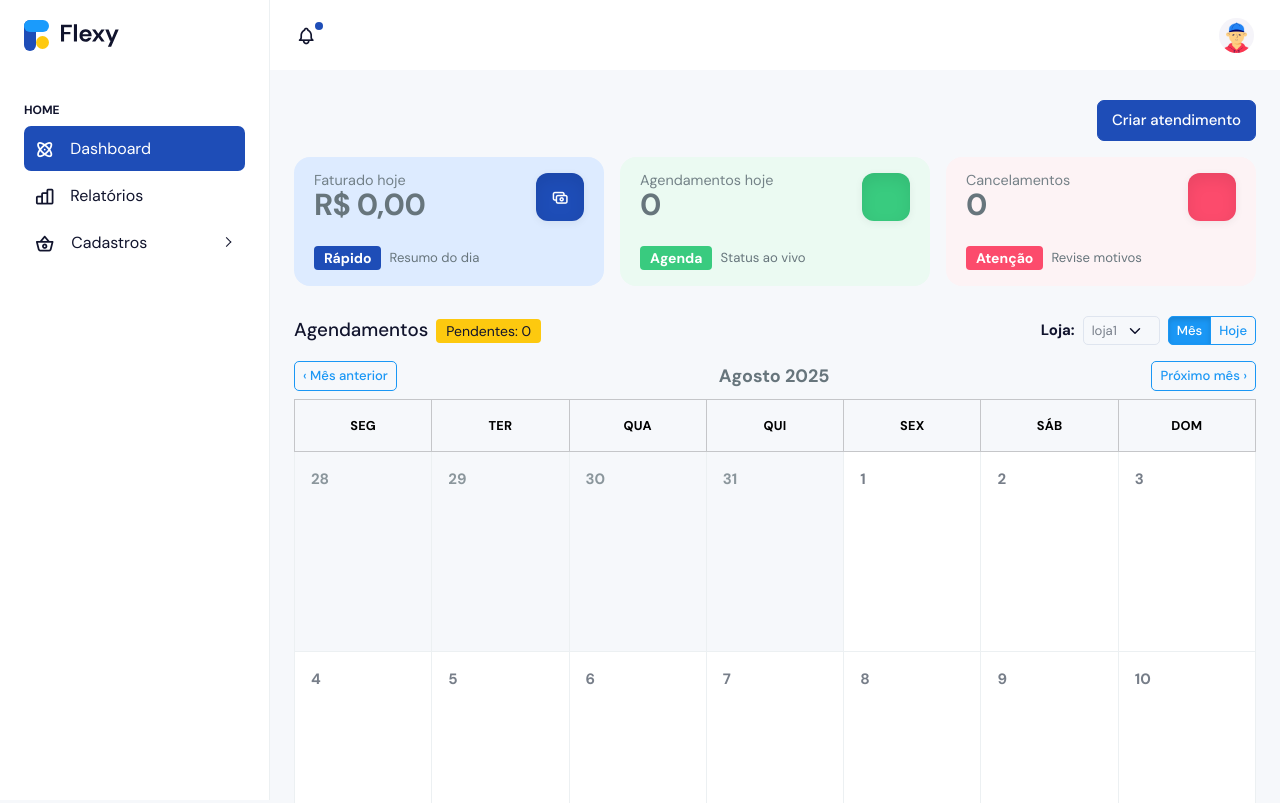
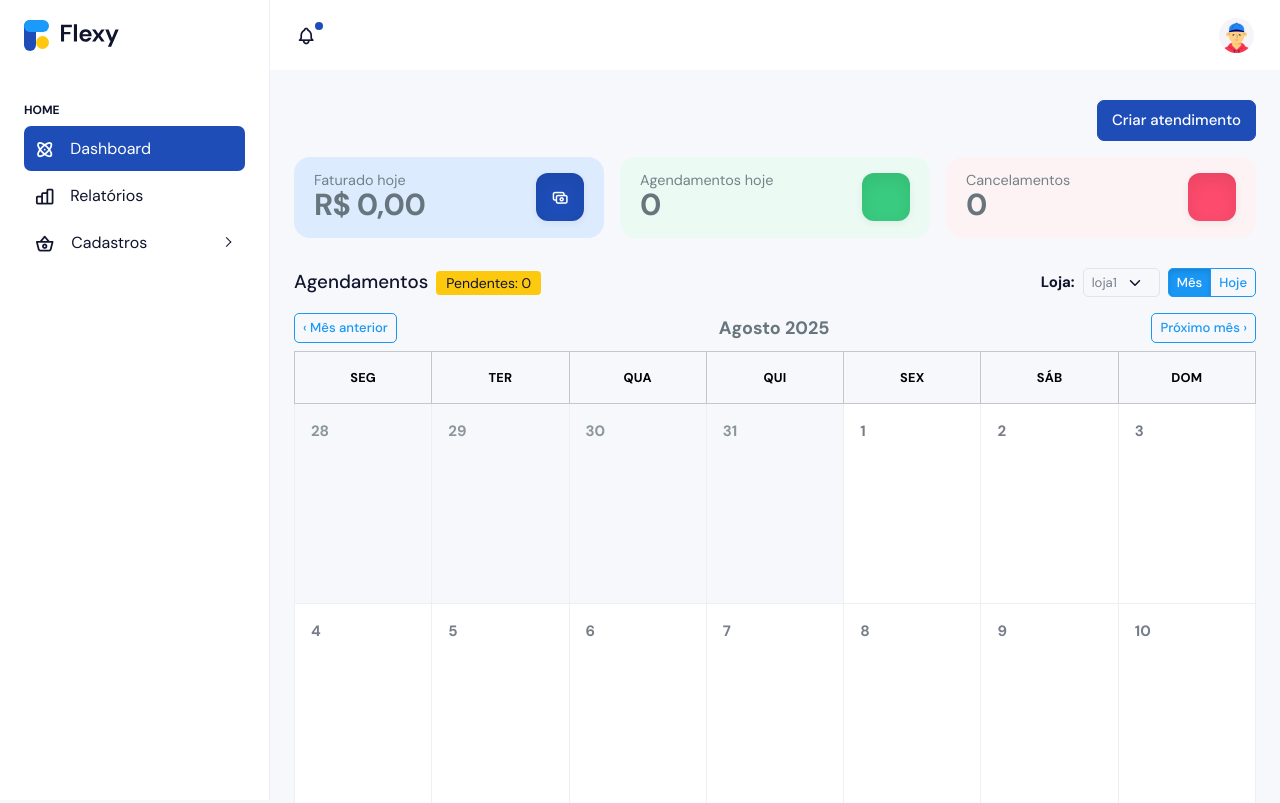
Before and after one commit to luan640/saas_atendimento, a Django app: page /home/ in a window 1280 px wide. Shown: the top 803 px of the page. Run offline with Django 5.2, Linux system fonts and the light colour scheme; a user stored in the database is signed in; data comes from the database, SQL or seed files in the repository; both versions use the stored data as it was after the commit; some libraries are stand-ins or nearby versions.

Commit message:
tela de agendamento

```diff
--- a/apps/accounts/templates/accounts/owner_home.html
+++ b/apps/accounts/templates/accounts/owner_home.html
@@ -24,10 +24,9 @@
 <!-- Seção de Agendamentos (carregada via HTMX) -->
 <div id="agendamentos-section"
      hx-get="{% url 'accounts:owner_home_agendamentos' %}"
-     hx-trigger="load"
+     hx-trigger="load once"
      hx-target="this"
      hx-swap="outerHTML">
-  <div class="text-muted">Carregando agendamentos…</div>
 </div>
 
 <div id="dash-loading" class="mt-3" style="display:none;">Carregando...</div>
--- a/apps/accounts/templates/accounts/partials/owner_home.html
+++ b/apps/accounts/templates/accounts/partials/owner_home.html
@@ -32,10 +32,6 @@
           <i class="ti ti-cash fs-5"></i>
         </div>
       </div>
-      <div class="stat-foot">
-        <span class="badge bg-primary text-white">Rápido</span>
-        <small class="text-primary-emphasis-50">Resumo do dia</small>
-      </div>
     </div>
   </div>
 
@@ -53,10 +49,6 @@
           <iconify-icon icon="tabler:calendar-check" class="fs-5"></iconify-icon>
         </div>
       </div>
-      <div class="stat-foot">
-        <span class="badge bg-success text-white">Agenda</span>
-        <small class="text-success-emphasis-50">Status ao vivo</small>
-      </div>
     </div>
   </div>
 
@@ -71,12 +63,8 @@
           </div>
         </div>
         <div class="stat-icon bg-danger text-white">
-          <i class="ti ti-calendar-x fs-5"></i>
+          <iconify-icon icon="tabler:calendar-x" class="fs-5"></iconify-icon>
         </div>
-      </div>
-      <div class="stat-foot">
-        <span class="badge bg-danger text-white">Atenção</span>
-        <small class="text-danger-emphasis-50">Revise motivos</small>
       </div>
     </div>
   </div>
```
Also changed, not shown: db.sqlite3.
